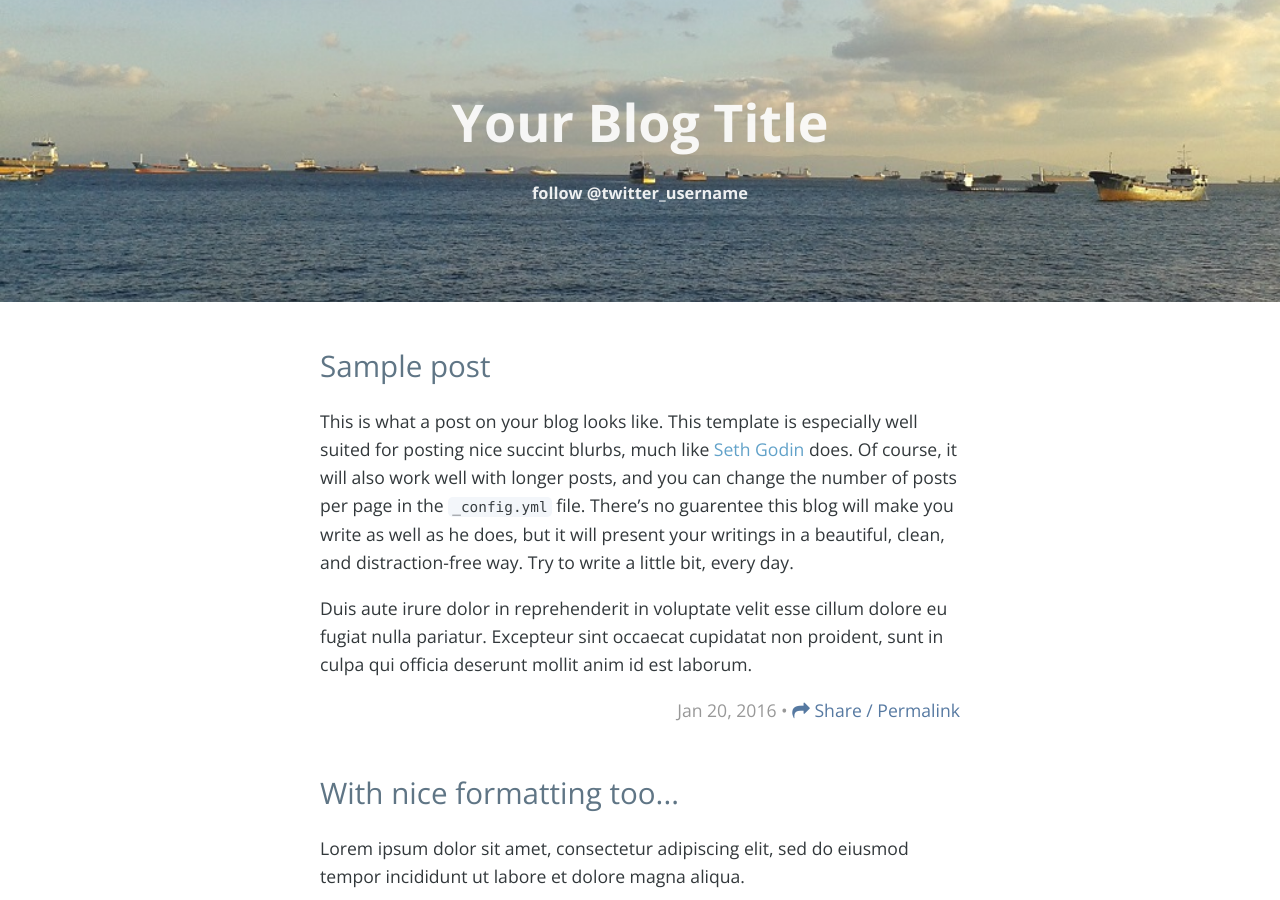
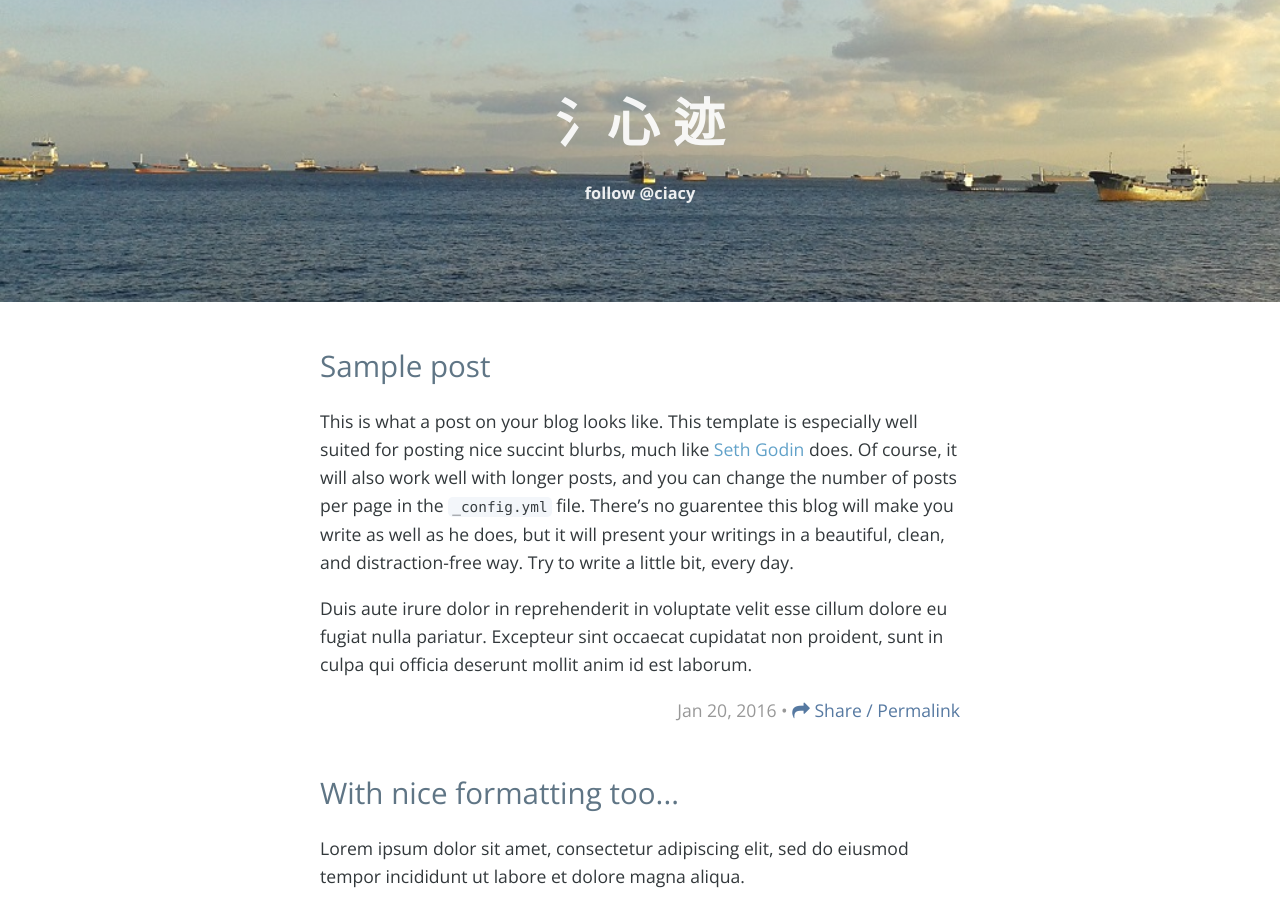
Before and after one commit to ciacy/ciacy.github.io, a Jekyll site: the page built from index.html, in a window 1280 px wide and 900 px high. Built offline with Jekyll 4.4.1, drawn with Linux system fonts in a browser that asks for light colours; nearby versions of some CDN libraries; the list of posts is cut into pages by our own code.

Commit message:
Update _config.yml

```diff
--- a/_config.yml
+++ b/_config.yml
@@ -6,12 +6,12 @@
 # 'jekyll serve'. If you change this file, please restart the server process.
 
 # Site settings
-title: Your Blog Title
+title:    氵心  迹
 description: '' # write a nice description for your blog
 baseurl: '' # the subpath of your site, e.g. /blog
 url: '' # the base hostname & protocol for your site http://www.example.com
 # google_analytics: 'UA-XXXXXX-X'
-twitter_username: 'twitter_username'
+twitter_username: 'ciacy'
 
 # Build settings
 markdown: kramdown
```
